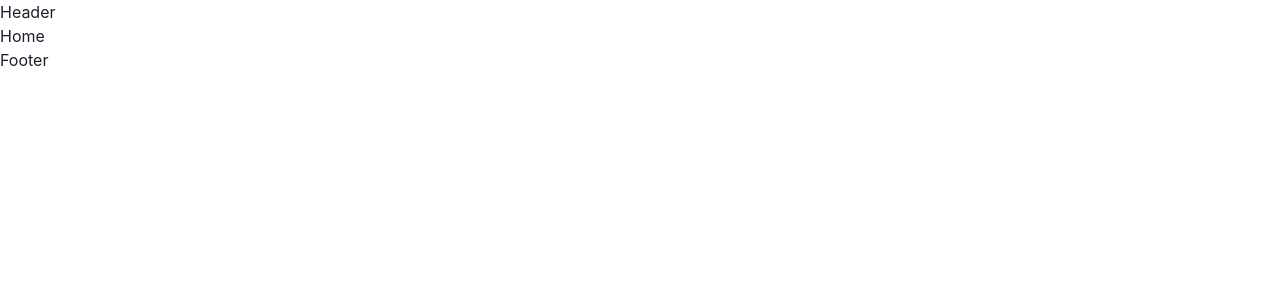
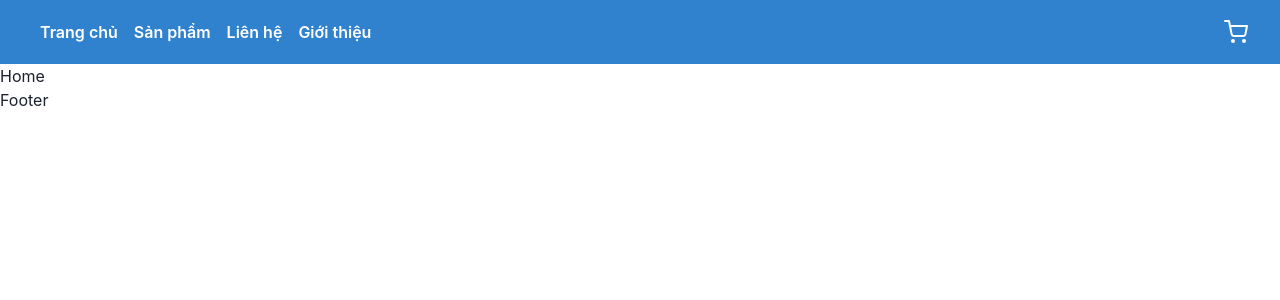
Before and after one commit to NguyenTuanAnh0610/DATN-BookBuds, a React (Create React App) app in the folder Client/: page / in a window 1280 px wide. Shown: the top 300 px of the page. Built offline with nearby package versions, Linux system fonts and the light colour scheme.

Commit message:
Update header

```diff
--- a/Client/src/components/Header.jsx
+++ b/Client/src/components/Header.jsx
@@ -1,9 +1,51 @@
-import React from 'react'
+import React, { useEffect } from 'react';
+import { Box, Flex, Button, Avatar, Menu, MenuButton, MenuList, MenuItem, IconButton, Link as ChakraLink, Badge } from '@chakra-ui/react';
+import { Link } from 'react-router-dom';
+import { HamburgerIcon } from '@chakra-ui/icons';
+import { FiShoppingCart } from 'react-icons/fi';
+
 
 const Header = () => {
-  return (
-    <div>Header</div>
-  )
-}
 
-export default Header
+    return (
+        <Box bg="blue.500" color="white" px={4}>
+            <Flex h={16} alignItems={'center'} justifyContent={'space-between'}>
+                <Flex alignItems={'center'}>
+                    {/* <img src="https://cdn0.fahasa.com/skin/frontend/ma_vanese/fahasa/images/fahasa-logo.png" alt="Logo Fahasa" style={{ height: '40px', marginRight: '8px' }} /> */}
+                    <Flex display={{ base: 'none', md: 'flex' }} ml={4}>
+                        <Link to="/">
+                            <Button variant="link" color="white" ml={2}>Trang chủ</Button>
+                        </Link>
+                        <Link to="/products">
+                            <Button variant="link" color="white" ml={4}>Sản phẩm</Button>
+                        </Link>
+                        <Link to="/contact">
+                            <Button variant="link" color="white" ml={4}>Liên hệ</Button>
+                        </Link>
+                        <Link to="/about">
+                            <Button variant="link" color="white" ml={4}>Giới thiệu</Button>
+                        </Link>
+                    </Flex>
+                </Flex>
+                <Flex alignItems={'center'}>
+                    <ChakraLink as={Link} to="/cart" color="white" mr={4} position="relative">
+                        <FiShoppingCart size="24px" />
+
+                    </ChakraLink>
+
+                    <IconButton
+                        aria-label="Open Menu"
+                        icon={<HamburgerIcon />}
+                        display={{ md: 'none' }}
+                        onClick={() => {
+                            // Logic to open a mobile menu can be added here
+                        }}
+                        ml={2}
+                    />
+                </Flex>
+            </Flex>
+        </Box>
+    );
+};
+
+export default Header;
```
